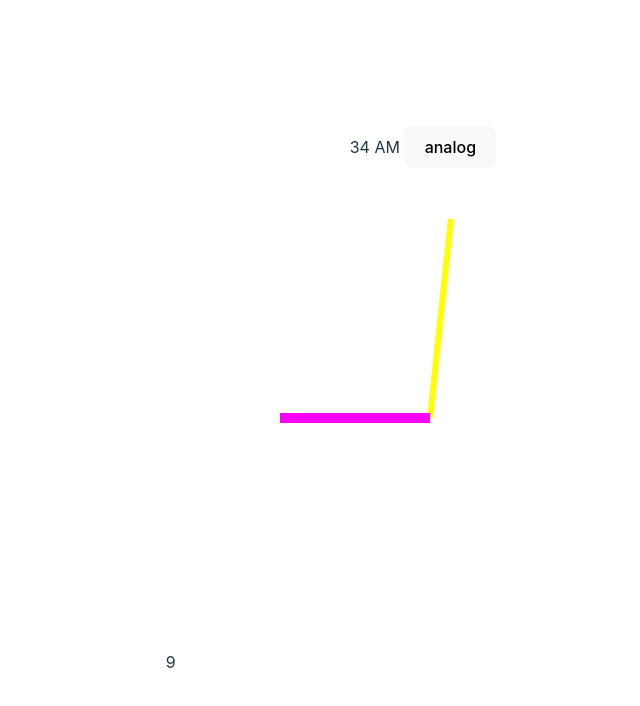
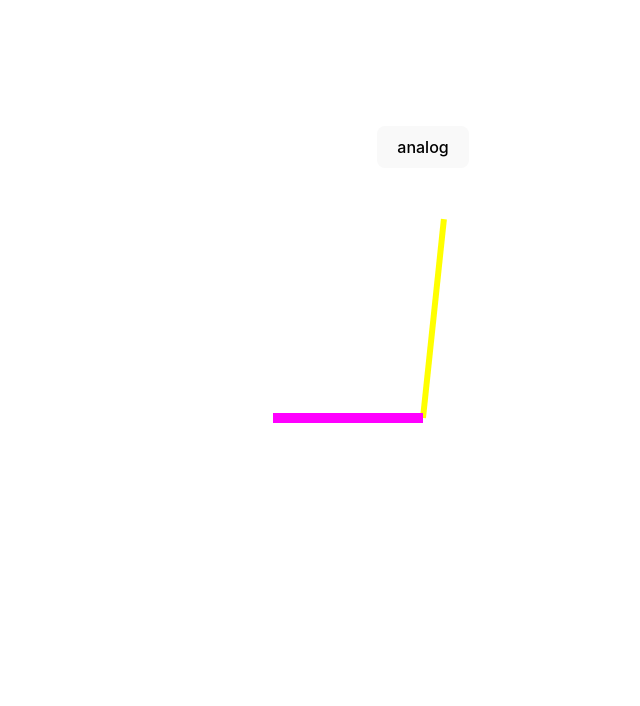
Before and after one commit to tomuwhu/vite_esti_fetch, a Svelte app: page / in a window 1280 px wide. Shown: the top 706 px of the page, without its empty margins (217-857 px from the left). Built offline with nearby package versions, Linux system fonts and the light colour scheme.

Commit message:
No most tényleg totál kész, vagy legalábbis abbahagyjuk

```diff
--- a/src/App.svelte
+++ b/src/App.svelte
@@ -26,7 +26,6 @@
 </script>
 
 <main>
-  {time.toLocaleTimeString().split(":")[2]}
   <button on:click={() => oratipus = oratipus == "analog" ? "digital" : "analog"}>
     {oratipus}
   </button>
@@ -52,7 +51,6 @@
     {/each}
   </table>
   {:else}
-  {or}
   <svg width="500" height="500">
    <line x1=250 y1=250 x2={
     250 + 220 * Math.cos(mp * Math.PI / 30- Math.PI/2)
```
Also changed, not shown: 3 other files (tests, documents, lock files or other folders).
